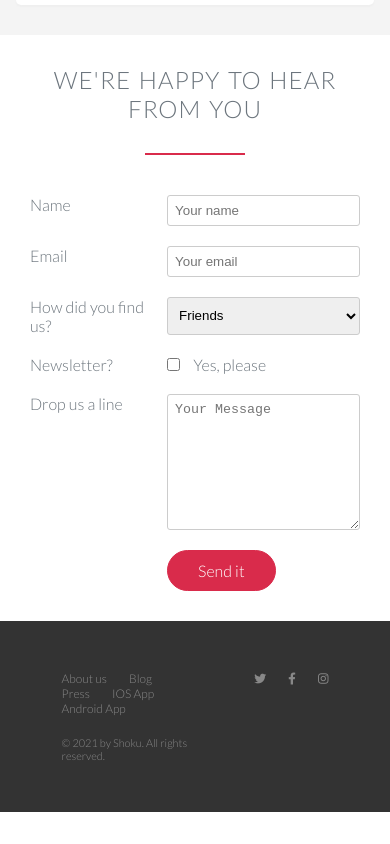
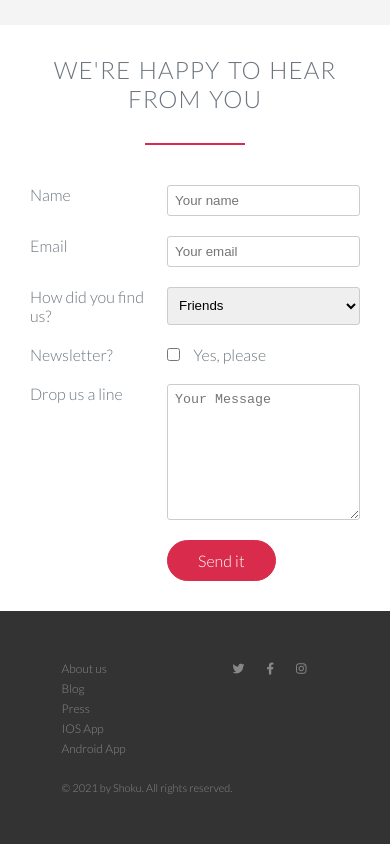
Before and after one commit to MrBeamer/shoku-landingpage, a website built with Parcel: page index.html in a window 390 px wide. Shown: the part 6664-7508 px from the top of the page. Before the commit the page ends 7476 px from the top, so only its background shows below. Built offline with nearby package versions, Linux system fonts and the light colour scheme.

Commit message:
fixed footer

```diff
--- a/src/scss/queries.scss
+++ b/src/scss/queries.scss
@@ -150,8 +150,32 @@
     grid-template-columns: 1fr;
     grid-row-gap: 10px;
   }
+
+  .download-actions img {
+    height: 40px;
+  }
+  .footer-box {
+    grid-template-columns: auto 1fr;
+  }
+
+  .social-links {
+    text-align: left;
+  }
+
+  .footer-nav li {
+    display: block;
+    margin-bottom: 5px;
+  }
+
+  .footer-box p {
+    margin-top: 20px;
+  }
 }
 
 // Small phones from 0 - 480 px
 @media only screen and (max-width: 480px) {
+  header {
+    background-position: center;
+    background-attachment: scroll;
+  }
 }
```
